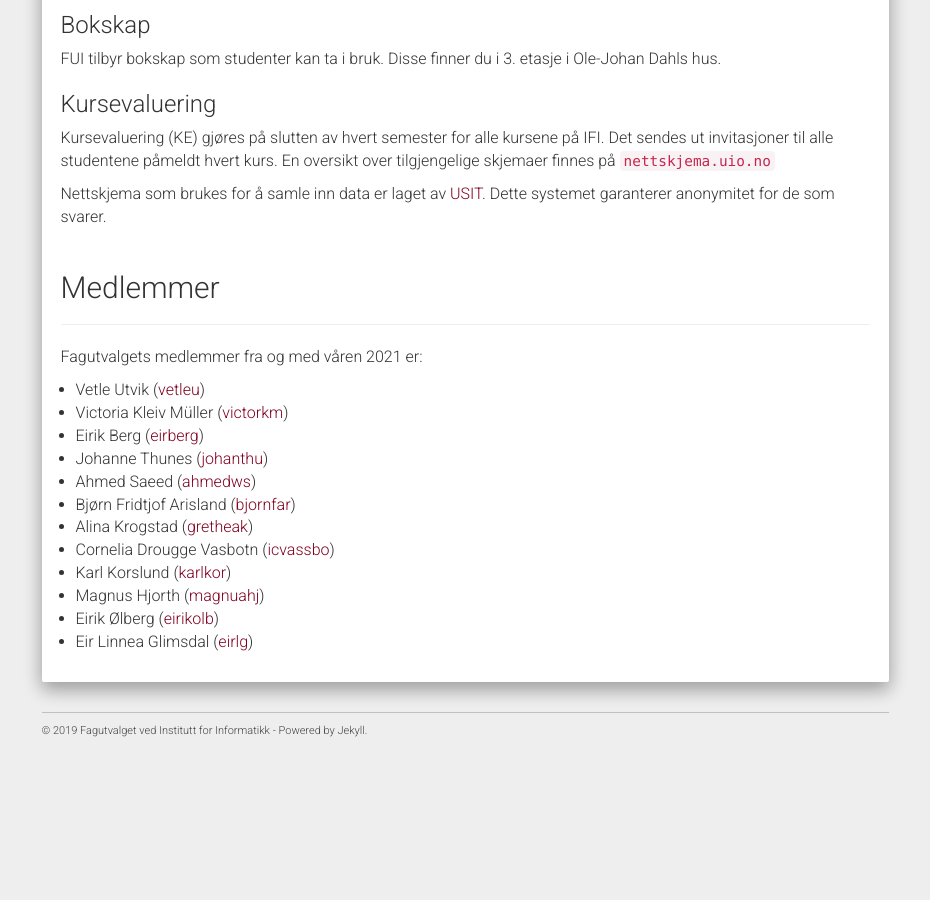
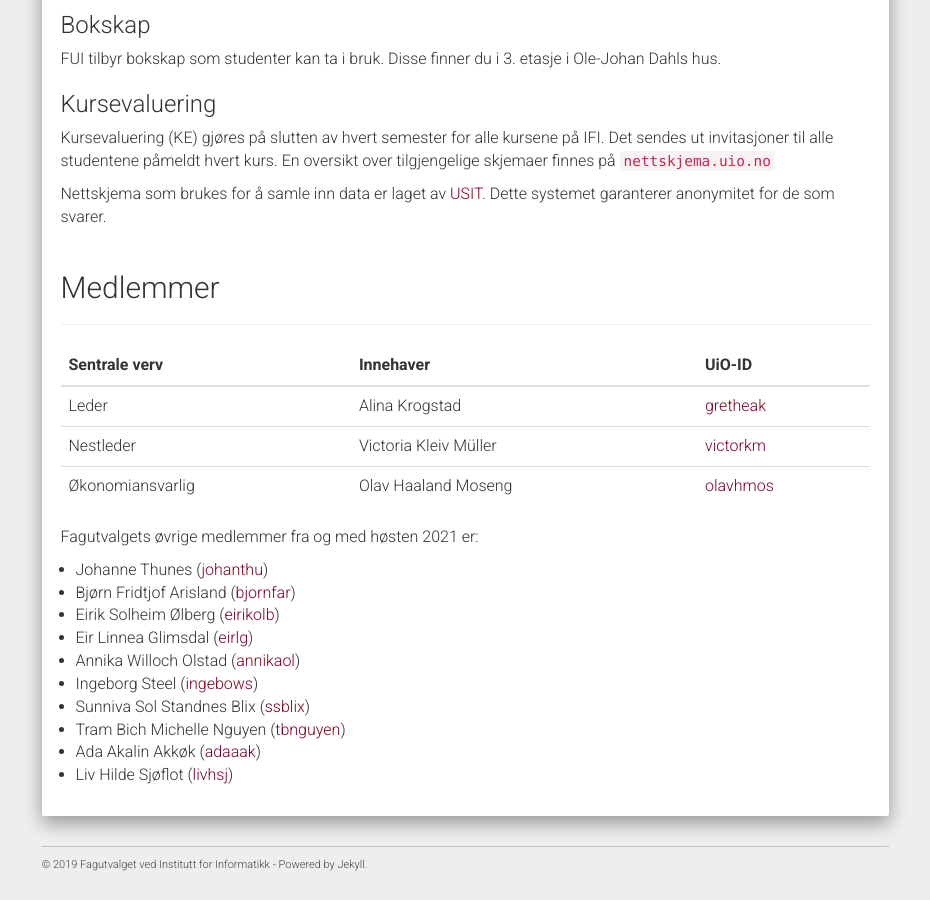
Before and after one commit to fui/fui.github.io, a Jekyll site: the page built from pages/fagutvalget.md, in a window 1280 px wide and 900 px high, scrolled down 843 px. Shown: the whole window, without its empty margins (321-1251 px from the left). Built offline with Jekyll 4.4.1, drawn with Linux system fonts in a browser that asks for light colours; nearby versions of some CDN libraries; before the commit the page ends 1609 px from its top, so only the background shows below that.

Commit message:
Oppdatert medlemmer H21

```diff
--- a/pages/fagutvalget.md
+++ b/pages/fagutvalget.md
@@ -59,18 +59,43 @@ svarer.
 
 ---
 
-Fagutvalgets medlemmer fra og med våren 2021 er:
+<table class="table">
+  <thead>
+    <tr>
+      <th scope="col">Sentrale verv</th>
+      <th scope="col">Innehaver</th>
+      <th scope="col">UiO-ID</th>
+    </tr>
+  </thead>
+  <tbody>
+    <tr>
+      <td>Leder</td>
+      <td>Alina Krogstad</td>
+      <td><a href="https://www.mn.uio.no/ifi/?vrtx=person-view&uid=gretheak">gretheak</a></td>
+    </tr>
+    <tr>
+      <td>Nestleder</td>
+       <td>Victoria Kleiv Müller</td>
+      <td><a href="https://www.mn.uio.no/ifi/?vrtx=person-view&uid=victorkm">victorkm</a></td>
+    </tr>
+    <tr>
+      <td>Økonomiansvarlig</td>
+       <td>Olav Haaland Moseng</td>
+      <td><a href="https://www.mn.uio.no/ifi/?vrtx=person-view&uid=olavhmos">olavhmos</a></td>
+    </tr>
+  </tbody>
+</table>
+
+Fagutvalgets øvrige medlemmer fra og med høsten 2021 er:
 
 
-* Vetle Utvik ([vetleu](https://www.mn.uio.no/ifi/?vrtx=person-view&uid=vetleu))
-* Victoria Kleiv Müller ([victorkm](https://www.mn.uio.no/ifi/?vrtx=person-view&uid=victorkm))
-* Eirik Berg ([eirberg](https://www.mn.uio.no/ifi/?vrtx=person-view&uid=eirberg))
 * Johanne Thunes ([johanthu](https://www.mn.uio.no/ifi/?vrtx=person-view&uid=johanthu))
-* Ahmed Saeed ([ahmedws](https://www.mn.uio.no/ifi/?vrtx=person-view&uid=ahmedws))
 * Bjørn Fridtjof Arisland ([bjornfar](https://www.mn.uio.no/ifi/?vrtx=person-view&uid=bjornfar))
-* Alina Krogstad ([gretheak](https://www.mn.uio.no/ifi/?vrtx=person-view&uid=gretheak))
-* Cornelia Drougge Vasbotn ([icvassbo](https://www.mn.uio.no/ifi/?vrtx=person-view&uid=icvassbo))
-* Karl Korslund ([karlkor](https://www.mn.uio.no/ifi/?vrtx=person-view&uid=karlkor))
-* Magnus Hjorth ([magnuahj](https://www.mn.uio.no/ifi/?vrtx=person-view&uid=magnuahj))
-* Eirik Ølberg ([eirikolb](https://www.mn.uio.no/ifi/?vrtx=person-view&uid=eirikolb))
+* Eirik Solheim Ølberg ([eirikolb](https://www.mn.uio.no/ifi/?vrtx=person-view&uid=eirikolb))
 * Eir Linnea Glimsdal ([eirlg](https://www.mn.uio.no/ifi/?vrtx=person-view&uid=eirlg))
+* Annika Willoch Olstad ([annikaol](https://www.mn.uio.no/ifi/?vrtx=person-view&uid=annikaol))
+* Ingeborg Steel ([ingebows](https://www.mn.uio.no/ifi/?vrtx=person-view&uid=ingebows))
+* Sunniva Sol Standnes Blix ([ssblix](https://www.mn.uio.no/ifi/?vrtx=person-view&uid=ssblix))
+* Tram Bich Michelle Nguyen ([tbnguyen](https://www.mn.uio.no/ifi/?vrtx=person-view&uid=tbnguyen))
+* Ada Akalin Akkøk ([adaaak](https://www.mn.uio.no/?vrtx=person-view&uid=adaaak))
+* Liv Hilde Sjøflot ([livhsj](https://www.mn.uio.no/ifi/?vrtx=person-view&uid=livhsj))
```
